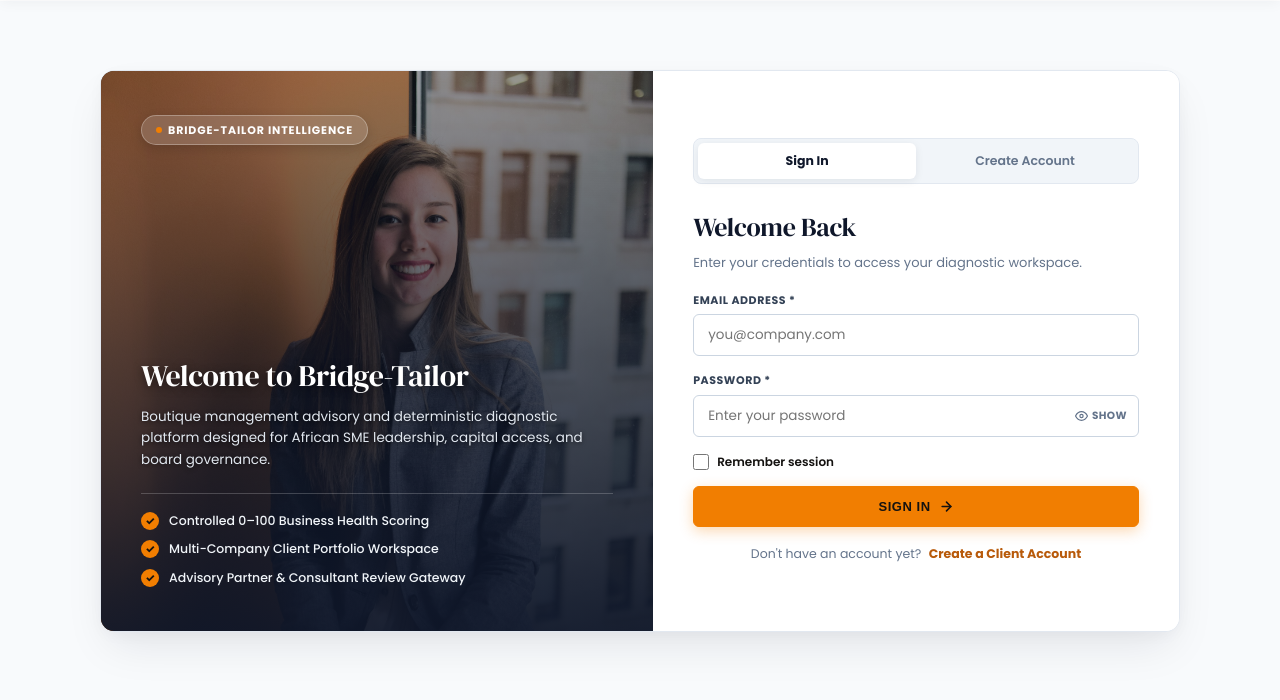
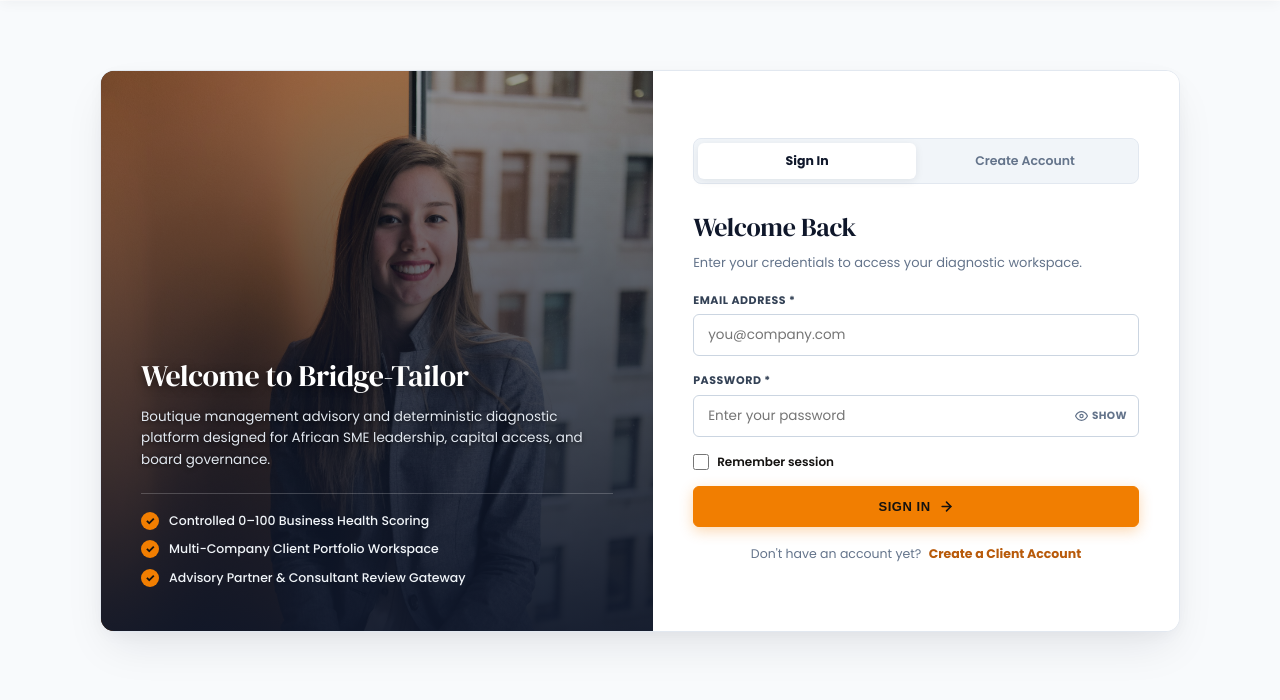
Before and after one commit to eabventures-champion/bridge-tailor, a Laravel app: page /login in a window 1280 px wide. Shown: the part 99-799 px from the top of the page. Run offline with Laravel 12, Linux system fonts and the light colour scheme; data comes from the database, SQL or seed files in the repository.

Commit message:
Remove top badge from login welcome visual panel

```diff
--- a/resources/views/auth/login.blade.php
+++ b/resources/views/auth/login.blade.php
@@ -35,7 +35,7 @@
         background-color: #0f172a;
         display: flex;
         flex-direction: column;
-        justify-content: space-between;
+        justify-content: flex-end;
         padding: 44px 40px;
         overflow: hidden;
         min-height: 560px;
@@ -64,33 +64,7 @@
             rgba(15, 23, 42, 0.94) 100%
         );
     }
-    .bt-auth-visual-top {
-        position: relative;
-        z-index: 5;
-    }
-    .bt-auth-badge {
-        display: inline-flex;
-        align-items: center;
-        gap: 6px;
-        background: rgba(255, 255, 255, 0.16);
-        backdrop-filter: blur(8px);
-        -webkit-backdrop-filter: blur(8px);
-        border: 1px solid rgba(255, 255, 255, 0.28);
-        border-radius: 20px !important;
-        padding: 6px 14px;
-        font-size: 11px;
-        font-weight: 700;
-        letter-spacing: 0.08em;
-        text-transform: uppercase;
-        color: #ffffff;
-        box-shadow: 0 4px 12px rgba(0, 0, 0, 0.15) !important;
-    }
-    .bt-auth-badge-dot {
-        width: 6px;
-        height: 6px;
-        border-radius: 50% !important;
-        background-color: var(--bt-amber);
-    }
+
     .bt-auth-visual-bottom {
         position: relative;
         z-index: 5;
@@ -407,13 +381,6 @@
                 <img src="{{ asset('images/slider/slide-1.jpg') }}" alt="Welcome to Bridge-Tailor" class="bt-auth-visual-img">
                 <div class="bt-auth-visual-tint" aria-hidden="true"></div>
 
-                <div class="bt-auth-visual-top">
-                    <div class="bt-auth-badge">
-                        <span class="bt-auth-badge-dot"></span>
-                        <span>Bridge-Tailor Intelligence</span>
-                    </div>
-                </div>
-
                 <div class="bt-auth-visual-bottom">
                     <h2 class="bt-auth-visual-title">Welcome to Bridge-Tailor</h2>
                     <p class="bt-auth-visual-desc">
```
